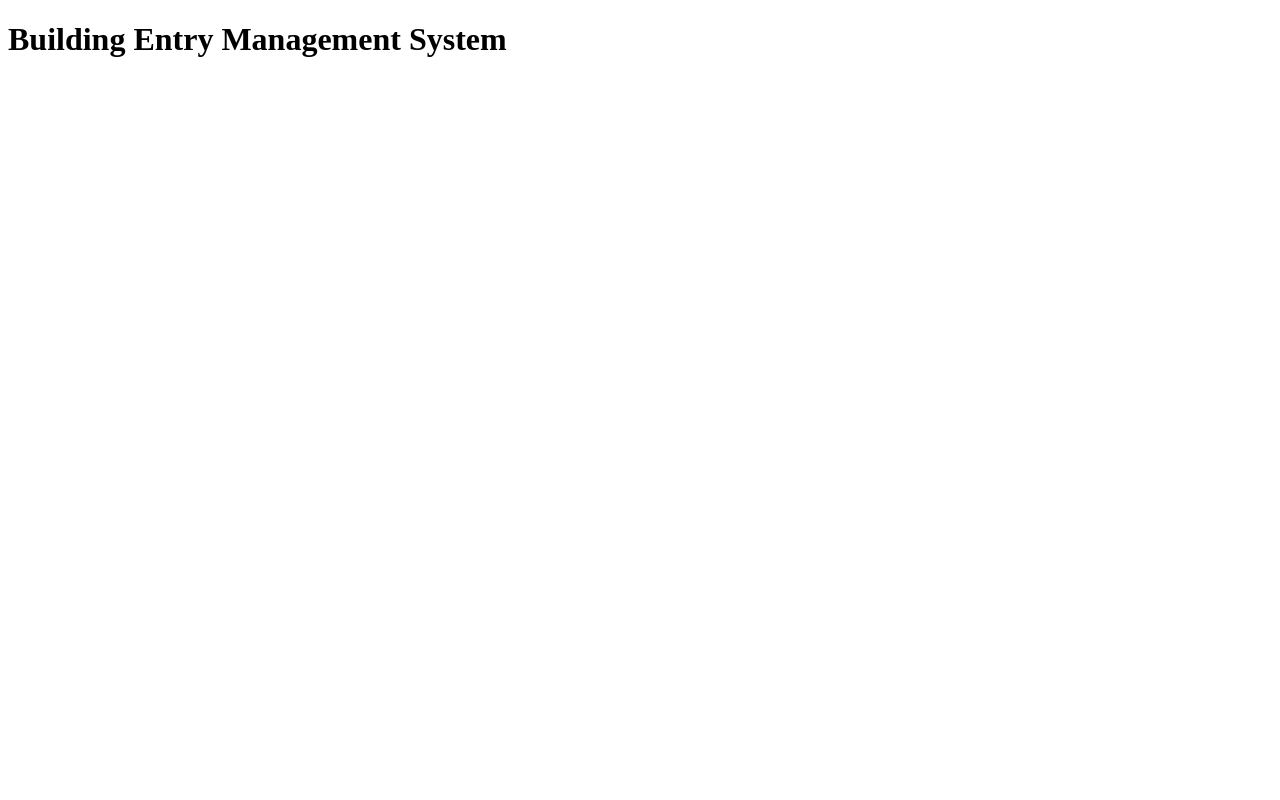
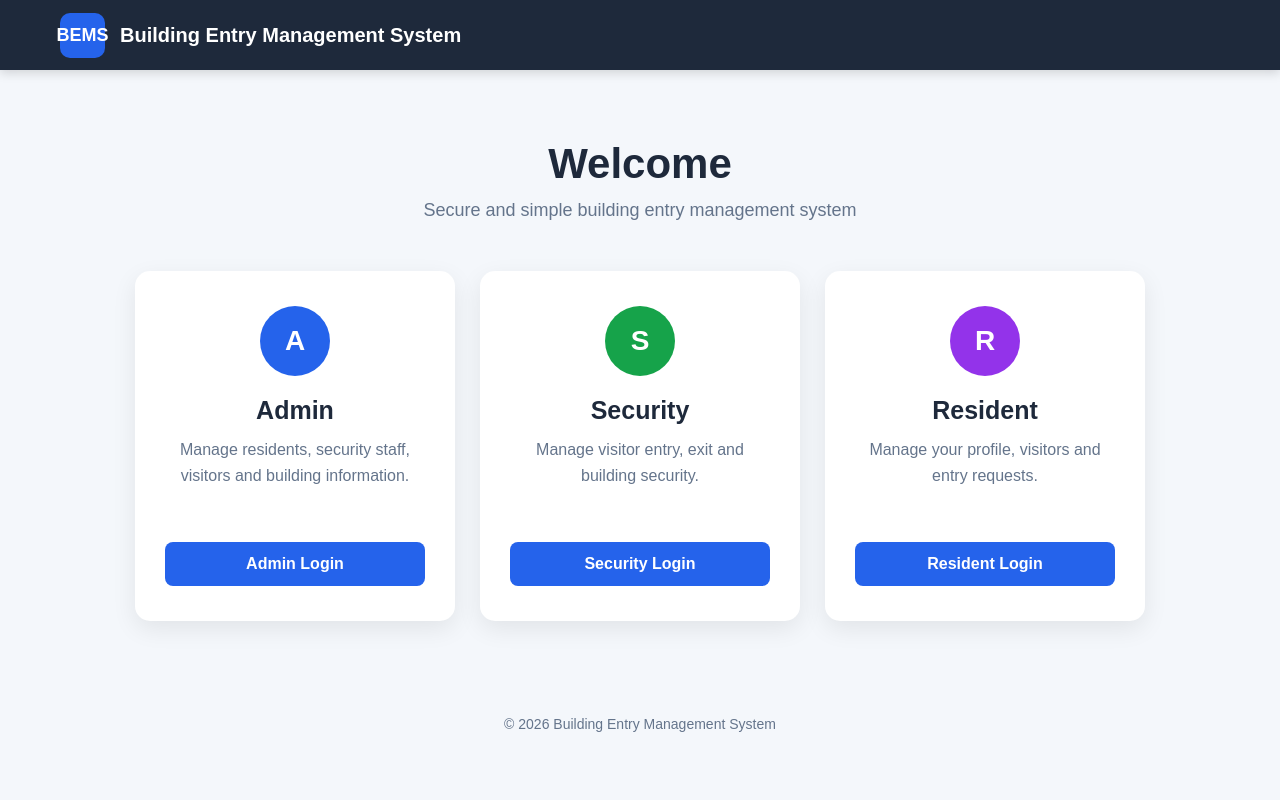
Before and after one commit to vikashp0/Building-Management-System, a PHP site: page / in a window 1280 px wide. Run offline with PHP 8.4, Linux system fonts and the light colour scheme.

Commit message:
Create home page

```diff
--- /dev/null
+++ b/assets/style.css
@@ -0,0 +1,247 @@
+* {
+    margin: 0;
+    padding: 0;
+    box-sizing: border-box;
+}
+
+body {
+    font-family: Arial, sans-serif;
+    background: #f4f7fb;
+    color: #1e293b;
+    min-height: 100vh;
+}
+
+
+/* NAVBAR */
+
+.navbar {
+    height: 70px;
+    background: #1e293b;
+    color: white;
+
+    display: flex;
+    align-items: center;
+
+    padding: 0 60px;
+
+    box-shadow: 0 3px 10px rgba(0, 0, 0, 0.15);
+}
+
+.logo {
+    width: 45px;
+    height: 45px;
+
+    background: #2563eb;
+
+    border-radius: 10px;
+
+    display: flex;
+    align-items: center;
+    justify-content: center;
+
+    font-weight: bold;
+    font-size: 18px;
+}
+
+.nav-title {
+    margin-left: 15px;
+
+    font-size: 20px;
+    font-weight: bold;
+}
+
+
+/* MAIN */
+
+.main {
+    max-width: 1100px;
+
+    margin: auto;
+
+    padding: 70px 20px;
+}
+
+
+/* WELCOME */
+
+.welcome {
+    text-align: center;
+
+    margin-bottom: 50px;
+}
+
+.welcome h1 {
+    font-size: 42px;
+
+    margin-bottom: 12px;
+}
+
+.welcome p {
+    font-size: 18px;
+
+    color: #64748b;
+}
+
+
+/* CARDS */
+
+.cards {
+    display: flex;
+
+    justify-content: center;
+
+    gap: 25px;
+
+    flex-wrap: wrap;
+}
+
+
+.card {
+    background: white;
+
+    width: 320px;
+
+    padding: 35px 30px;
+
+    border-radius: 15px;
+
+    text-align: center;
+
+    box-shadow: 0 8px 25px rgba(0, 0, 0, 0.08);
+
+    transition: 0.3s;
+}
+
+
+.card:hover {
+    transform: translateY(-8px);
+
+    box-shadow: 0 15px 35px rgba(0, 0, 0, 0.12);
+}
+
+
+/* ICON */
+
+.icon {
+    width: 70px;
+    height: 70px;
+
+    margin: 0 auto 20px;
+
+    border-radius: 50%;
+
+    display: flex;
+
+    align-items: center;
+
+    justify-content: center;
+
+    color: white;
+
+    font-size: 28px;
+
+    font-weight: bold;
+}
+
+.admin-icon {
+    background: #2563eb;
+}
+
+.security-icon {
+    background: #16a34a;
+}
+
+.resident-icon {
+    background: #9333ea;
+}
+
+
+/* CARD TEXT */
+
+.card h2 {
+    font-size: 25px;
+
+    margin-bottom: 12px;
+}
+
+.card p {
+    color: #64748b;
+
+    line-height: 1.6;
+
+    min-height: 80px;
+
+    margin-bottom: 25px;
+}
+
+
+/* BUTTON */
+
+.btn {
+    width: 100%;
+
+    padding: 13px;
+
+    border: none;
+
+    border-radius: 8px;
+
+    background: #2563eb;
+
+    color: white;
+
+    font-size: 16px;
+
+    font-weight: bold;
+
+    cursor: pointer;
+
+    transition: 0.2s;
+}
+
+
+.btn:hover {
+    background: #1d4ed8;
+}
+
+
+/* FOOTER */
+
+footer {
+    text-align: center;
+
+    padding: 25px;
+
+    color: #64748b;
+
+    font-size: 14px;
+}
+
+
+/* MOBILE */
+
+@media (max-width: 700px) {
+
+    .navbar {
+        padding: 0 20px;
+    }
+
+    .nav-title {
+        font-size: 16px;
+    }
+
+    .main {
+        padding: 50px 15px;
+    }
+
+    .welcome h1 {
+        font-size: 32px;
+    }
+
+    .card {
+        width: 100%;
+
+        max-width: 400px;
+    }
+
+}
--- a/index.php
+++ b/index.php
@@ -1,11 +1,121 @@
 <!DOCTYPE html>
-<html>
+<html lang="en">
 <head>
-    <title>Building Entry Management</title>
+    <meta charset="UTF-8">
+    <meta name="viewport" content="width=device-width, initial-scale=1.0">
+
+    <title>Building Entry Management System</title>
+
+    <link rel="stylesheet" href="assets/style.css">
 </head>
+
 <body>
 
-    <h1>Building Entry Management System</h1>
+    <nav class="navbar">
+
+        <div class="logo">
+            BEMS
+        </div>
+
+        <div class="nav-title">
+            Building Entry Management System
+        </div>
+
+    </nav>
+
+
+    <main class="main">
+
+        <div class="welcome">
+
+            <h1>Welcome</h1>
+
+            <p>
+                Secure and simple building entry management system
+            </p>
+
+        </div>
+
+
+        <div class="cards">
+
+            <!-- Admin -->
+
+            <div class="card">
+
+                <div class="icon admin-icon">
+                    A
+                </div>
+
+                <h2>Admin</h2>
+
+                <p>
+                    Manage residents, security staff,
+                    visitors and building information.
+                </p>
+
+                <button class="btn">
+                    Admin Login
+                </button>
+
+            </div>
+
+
+            <!-- Security -->
+
+            <div class="card">
+
+                <div class="icon security-icon">
+                    S
+                </div>
+
+                <h2>Security</h2>
+
+                <p>
+                    Manage visitor entry, exit and
+                    building security.
+                </p>
+
+                <button class="btn">
+                    Security Login
+                </button>
+
+            </div>
+
+
+            <!-- Resident -->
+
+            <div class="card">
+
+                <div class="icon resident-icon">
+                    R
+                </div>
+
+                <h2>Resident</h2>
+
+                <p>
+                    Manage your profile, visitors
+                    and entry requests.
+                </p>
+
+                <button class="btn">
+                    Resident Login
+                </button>
+
+            </div>
+
+        </div>
+
+    </main>
+
+
+    <footer>
+
+        <p>
+            © 2026 Building Entry Management System
+        </p>
+
+    </footer>
 
 </body>
 </html>
```
